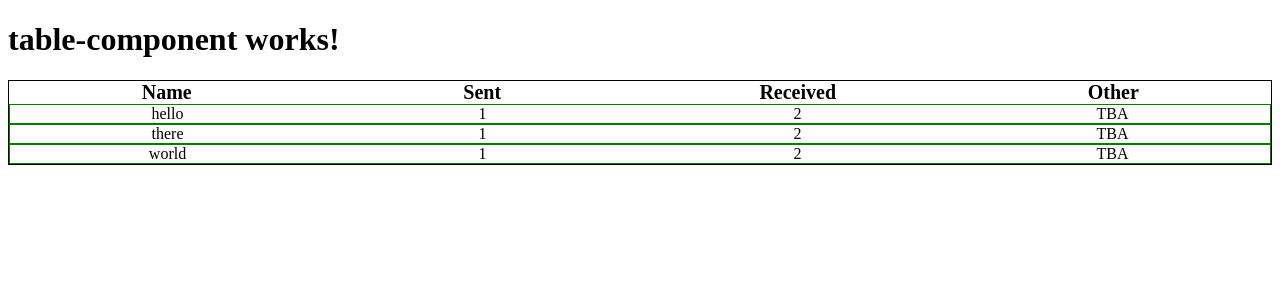
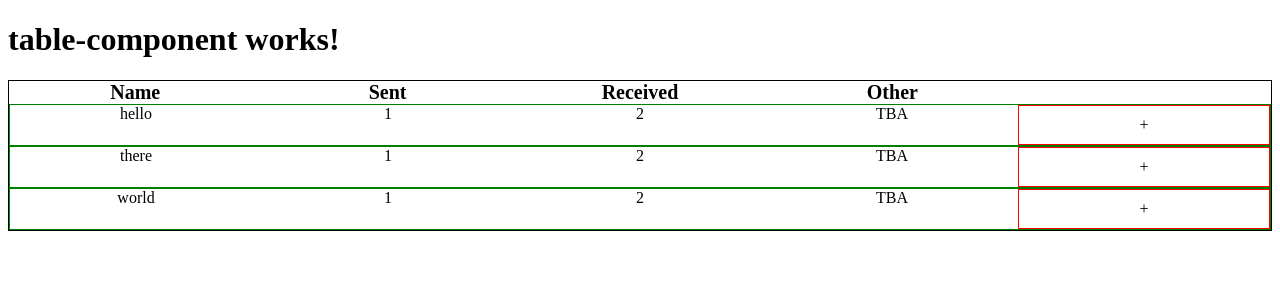
Before and after one commit to AroSaneD/template-stress-test, an Angular app: page / in a window 1280 px wide. Shown: the top 300 px of the page. Built offline with nearby package versions, Linux system fonts and the light colour scheme.

Commit message:
started adding collapse logic

```diff
--- a/src/app/components/cell-component/cell-component.component.css
+++ b/src/app/components/cell-component/cell-component.component.css
@@ -3,7 +3,7 @@
 }
 
 .cells-holder > div{
-    flex-basis: 25%;
+    flex-basis: 20%;
     display: inline-block;
     text-align: center;
 }
--- a/src/app/components/cell-component/cell-component.component.html
+++ b/src/app/components/cell-component/cell-component.component.html
@@ -3,4 +3,8 @@
   <div>{{inputObject.nr1}}</div>
   <div>{{inputObject.nr2}}</div>
   <div>TBA</div>
+  <div style="padding: 10px; border: 1px solid red; cursor: pointer" (click)="toggleCollapse()">
+    <span *ngIf="collapsed; else elseBlock">+</span>
+    <ng-template #elseBlock>-</ng-template>
+  </div>
 </div>
--- a/src/app/components/cell-component/cell-component.component.ts
+++ b/src/app/components/cell-component/cell-component.component.ts
@@ -10,10 +10,16 @@ import { TestObject } from '../../model/testObject';
 export class CellComponentComponent implements OnInit {
 
   @Input() inputObject: TestObject;
+  public collapsed: boolean = true;
 
   constructor() { }
 
   ngOnInit() {
   }
 
+  toggleCollapse(): void{
+    this.collapsed = !this.collapsed;
+    console.log("new collapsed value: ", this.collapsed);
+  }
+
 }
--- a/src/app/components/table-component/table-component.component.css
+++ b/src/app/components/table-component/table-component.component.css
@@ -2,7 +2,7 @@
     display: flex;
 }
 .header >  div{
-    flex-basis: 25%;
+    flex-basis: 20%;
     display: inline-block;
     text-align: center;
     font-size: 20px;
--- a/src/app/components/table-component/table-component.component.html
+++ b/src/app/components/table-component/table-component.component.html
@@ -8,6 +8,7 @@
     <div>Sent</div>
     <div>Received</div>
     <div>Other</div>
+    <div>&nbsp;</div>
   </div>
 
   <app-cell-component *ngFor="let e of elements" [inputObject]="e"></app-cell-component>
--- a/src/app/components/table-component/table-component.component.ts
+++ b/src/app/components/table-component/table-component.component.ts
@@ -11,9 +11,9 @@ export class TableComponentComponent implements OnInit {
   constructor() { }
 
   elements: TestObject[] = [
-    new TestObject('hello', 1, 2),
-    new TestObject('there', 1, 2),
-    new TestObject('world', 1, 2),
+    new TestObject('hello', 1, 2, null),
+    new TestObject('there', 1, 2, null),
+    new TestObject('world', 1, 2, null),
   ];
 
   ngOnInit() {
```
